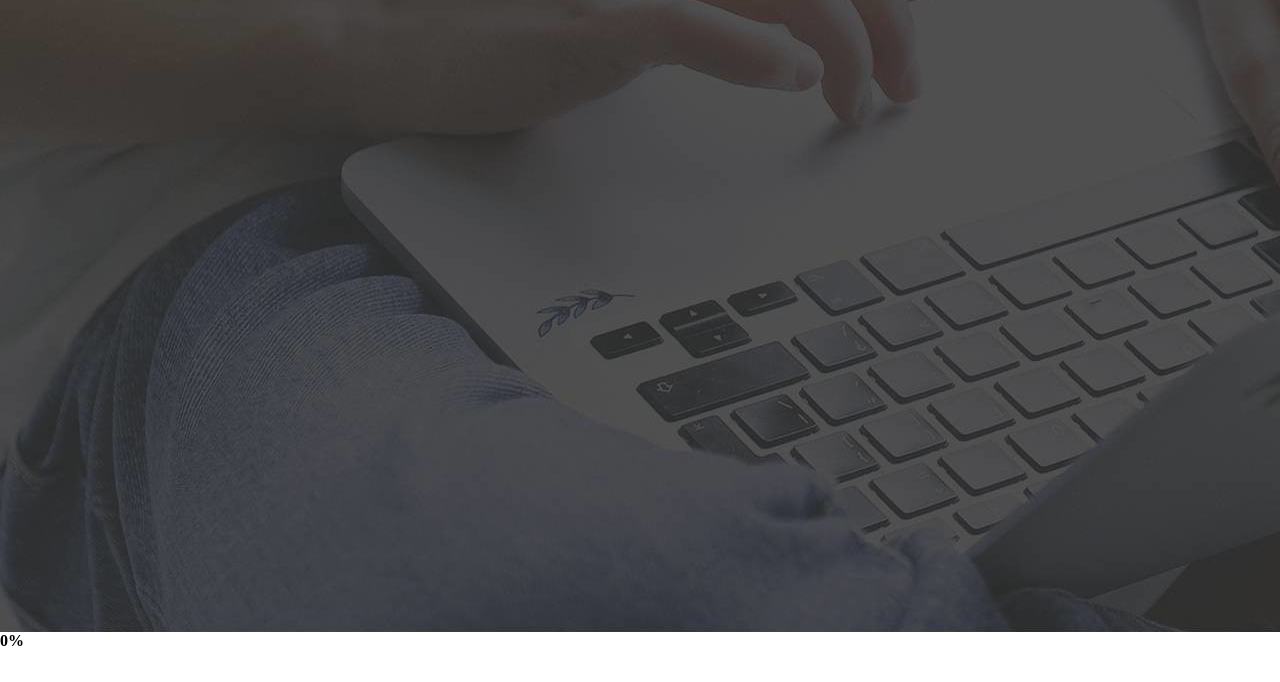
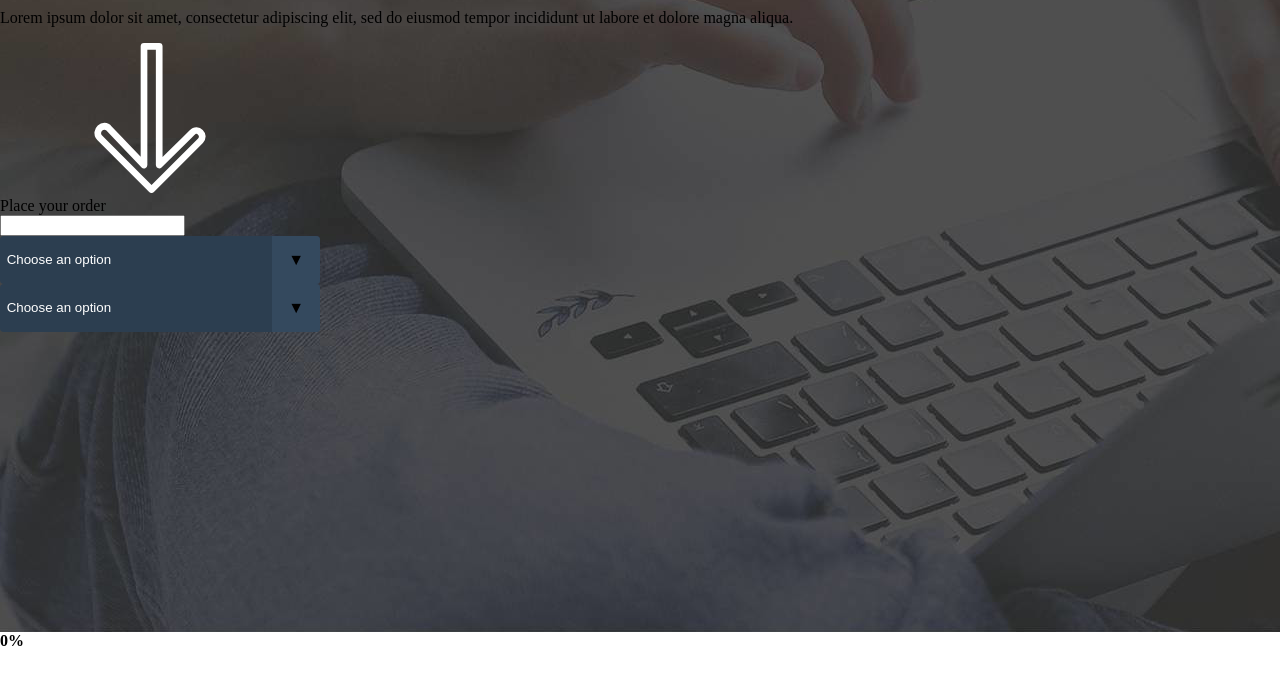
Before and after one commit to RaptorII/smartpluss.loc, a website: page src/index.njk in a window 1280 px wide. Shown: the part 118-800 px from the top of the page. Drawn offline with nearby package versions, Linux system fonts and the light colour scheme; files that its build step writes are made by us from their sources; files whose address does not match are found by name.

Commit message:
add some styles

```diff
--- a/src/less/_variables.less
+++ b/src/less/_variables.less
@@ -0,0 +1,9 @@
+@color-orange: #da6f5b;
+@color-white: #ffffff;
+
+@font-karla: "Karla", sans-serif;
+@font-play: "PlayfairDisplay", sans-serif;
+
+// Transition
+@trans-main: all 0.3s ease-out;
+@trans-long: all 0.7s ease-out;
--- a/src/less/main.less
+++ b/src/less/main.less
@@ -7,3 +7,5 @@
 //
 @import 'parts/_base';
 @import 'parts/_header';
+@import 'parts/_buttons';
+@import 'parts/_select';
--- /dev/null
+++ b/src/less/parts/_buttons.less
@@ -0,0 +1,16 @@
+.orange-btn {
+  border: 1px solid @color-orange;
+  border-radius: 5px;
+  background-color: @color-orange;
+  padding: 15px 58px;
+  color: @color-white;
+  font-weight: 400;
+  font-family: @font-karla;
+}
+
+.transparent-btn {
+  border: 1px solid transparent;
+  background-color: transparent;
+  border-radius: 5px;
+  padding: 15px 58px;
+}
--- /dev/null
+++ b/src/less/parts/_select.less
@@ -0,0 +1,51 @@
+/* Reset Select */
+select {
+  -webkit-appearance: none;
+  -moz-appearance: none;
+  -ms-appearance: none;
+  appearance: none;
+  outline: 0;
+  box-shadow: none;
+  border: 0 !important;
+  background: #2c3e50;
+  background-image: none;
+}
+/* Remove IE arrow */
+select::-ms-expand {
+  display: none;
+}
+/* Custom Select */
+.select {
+  position: relative;
+  display: flex;
+  width: 20em;
+  height: 3em;
+  line-height: 3;
+  background: #2c3e50;
+  overflow: hidden;
+  border-radius: .25em;
+}
+select {
+  flex: 1;
+  padding: 0 .5em;
+  color: #fff;
+  cursor: pointer;
+}
+/* Arrow */
+.select::after {
+  content: '\25BC';
+  position: absolute;
+  top: 0;
+  right: 0;
+  padding: 0 1em;
+  background: #34495e;
+  cursor: pointer;
+  pointer-events: none;
+  -webkit-transition: .25s all ease;
+  -o-transition: .25s all ease;
+  transition: .25s all ease;
+}
+/* Transition */
+.select:hover::after {
+  color: #f39c12;
+}
--- a/src/njk/parts/header.njk
+++ b/src/njk/parts/header.njk
@@ -36,4 +36,44 @@
 			</button>
 		</div>
 	</div>
+	<div class="main-txt">
+		<h1 class="main-txt__head">
+			Lorem ipsum dolor sit amet, consectetur
+		</h1>
+		<p class="main-txt__sub">
+			Lorem ipsum dolor sit amet, consectetur adipiscing elit,
+			sed do eiusmod tempor incididunt ut labore et dolore magna aliqua.
+		</p>
+		<div class="main-txt__arrow">
+			<svg class="arrow-down">
+				<use xlink:href="/svg/sprite.svg#arrow-down"></use>
+			</svg>
+		</div>
+	</div>
+	<div class="main-form">
+		<div class="main-form__head">
+			Place your order
+		</div>
+		<form action="">
+			<input type="text" name="name">
+			<div class="select">
+				<select name="slct" >
+					<option selected disabled>Choose an option</option>
+					<option value="1">Pure CSS</option>
+					<option value="2">No JS</option>
+					<option value="3">Nice!</option>
+				</select>
+			</div>
+			<div class="select">
+				<select name="num" id="slct">
+					<option selected disabled>Choose an option</option>
+					<option value="275">275</option>
+					<option value="2">2</option>
+					<option value="3">3</option>
+				</select>
+			</div>
+
+
+		</form>
+	</div>
 </div>
```
Also changed, not shown: build/css/style.css, build/index.html, 1 other file.
